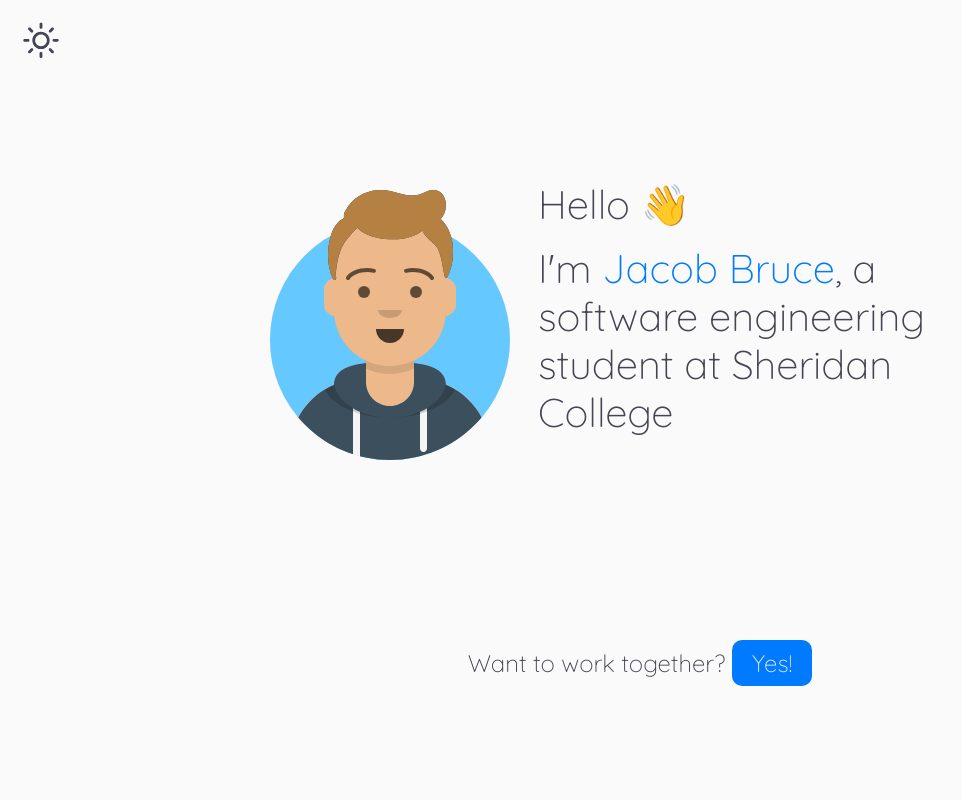
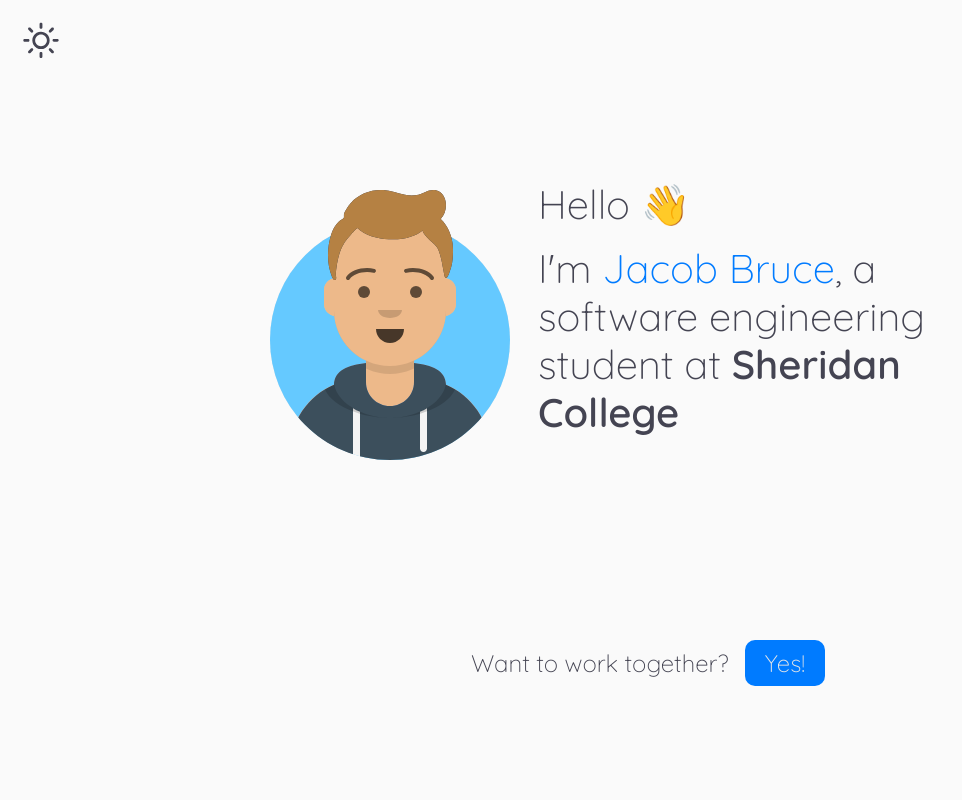
Before and after one commit to JacobwBruce/Portfolio-React, a React (Create React App) app: page / in a window 1280 px wide. Shown: the top 800 px of the page, without its empty margins (0-962 px from the left). Built offline with nearby package versions, Linux system fonts and the light colour scheme.

Commit message:
Smooth scrolling

```diff
--- a/package.json
+++ b/package.json
@@ -15,6 +15,7 @@
         "react-dom": "^17.0.0",
         "react-icons": "^4.2.0",
         "react-scripts": "3.4.4",
+        "react-scroll": "^1.8.1",
         "typescript": "~3.7.2"
     },
     "scripts": {
@@ -37,5 +38,8 @@
             "last 1 firefox version",
             "last 1 safari version"
         ]
+    },
+    "devDependencies": {
+        "@types/react-scroll": "^1.8.2"
     }
 }
--- a/src/components/Contact.tsx
+++ b/src/components/Contact.tsx
@@ -3,7 +3,7 @@
 
 const Contact: FC = () => {
     return (
-        <div className='container text-center mb-5'>
+        <div className='container text-center mb-5' id='contact'>
             <h2 className='primary-color-text mb-5'>Contact</h2>
 
             <div className='mb-5'>
--- a/src/components/Masthead.tsx
+++ b/src/components/Masthead.tsx
@@ -1,6 +1,7 @@
 import React, { FC } from 'react';
 import avatar from '../images/avataaars.svg';
 import '../css/Masthead.css';
+import { Link } from 'react-scroll';
 
 const Masthead: FC = () => {
     return (
@@ -16,13 +17,16 @@
                     </p>
                     <p>
                         I'm <span className='name'>Jacob Bruce</span>, a software engineering
-                        student at Sheridan College
+                        student at <strong>Sheridan College</strong>
                     </p>
                 </h1>
             </div>
             <div className='text-center lead Masthead-cth '>
                 <p>
-                    Want to work together? <button className='Masthead-button'>Yes!</button>
+                    <span className='mx-3'>Want to work together?</span>
+                    <Link to='contact' smooth={true} duration={200}>
+                        <button className='Masthead-button'>Yes!</button>
+                    </Link>
                 </p>
             </div>
         </div>
```
Also changed, not shown: 2 other files (tests, documents, lock files or other folders).
